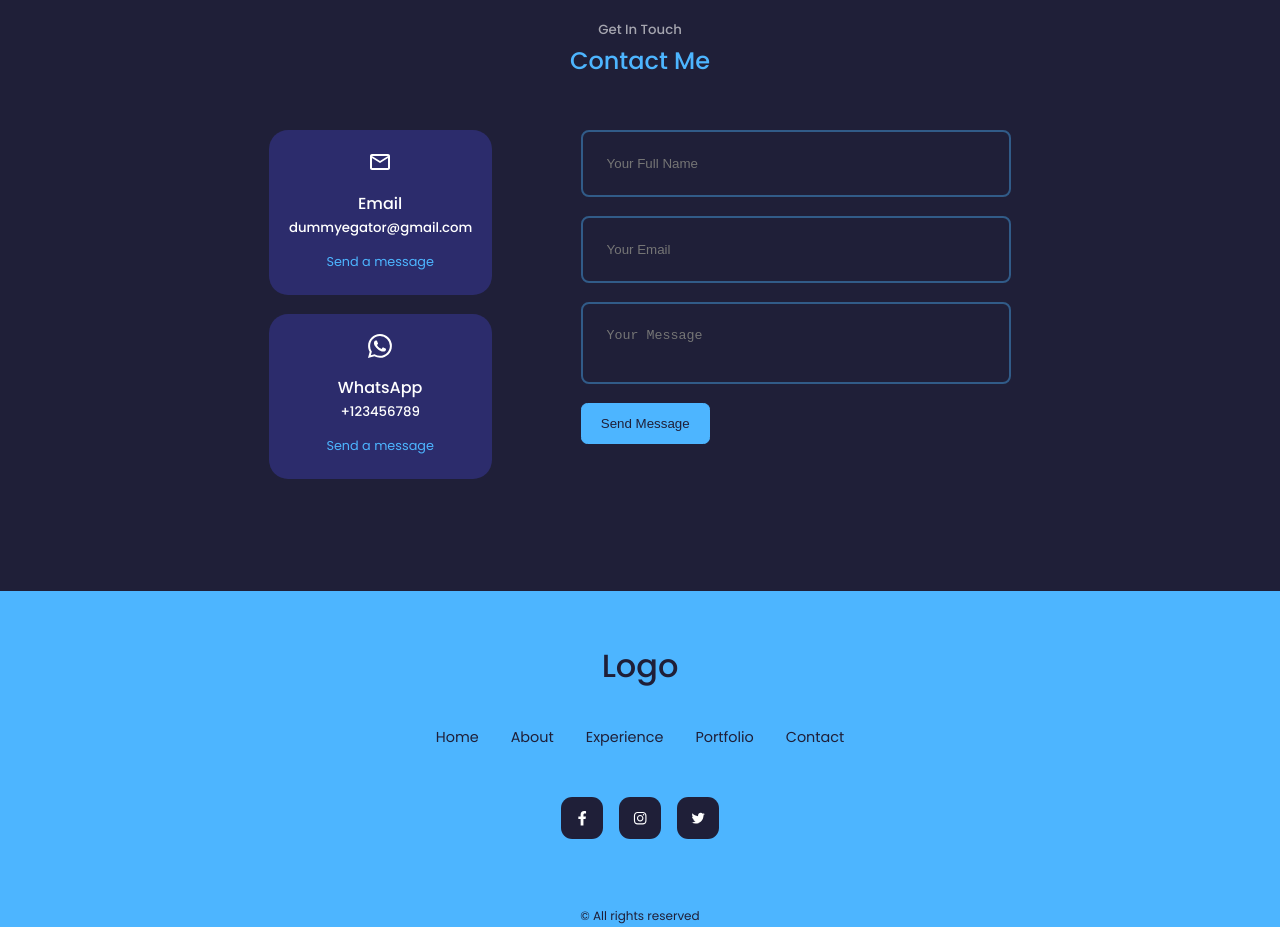
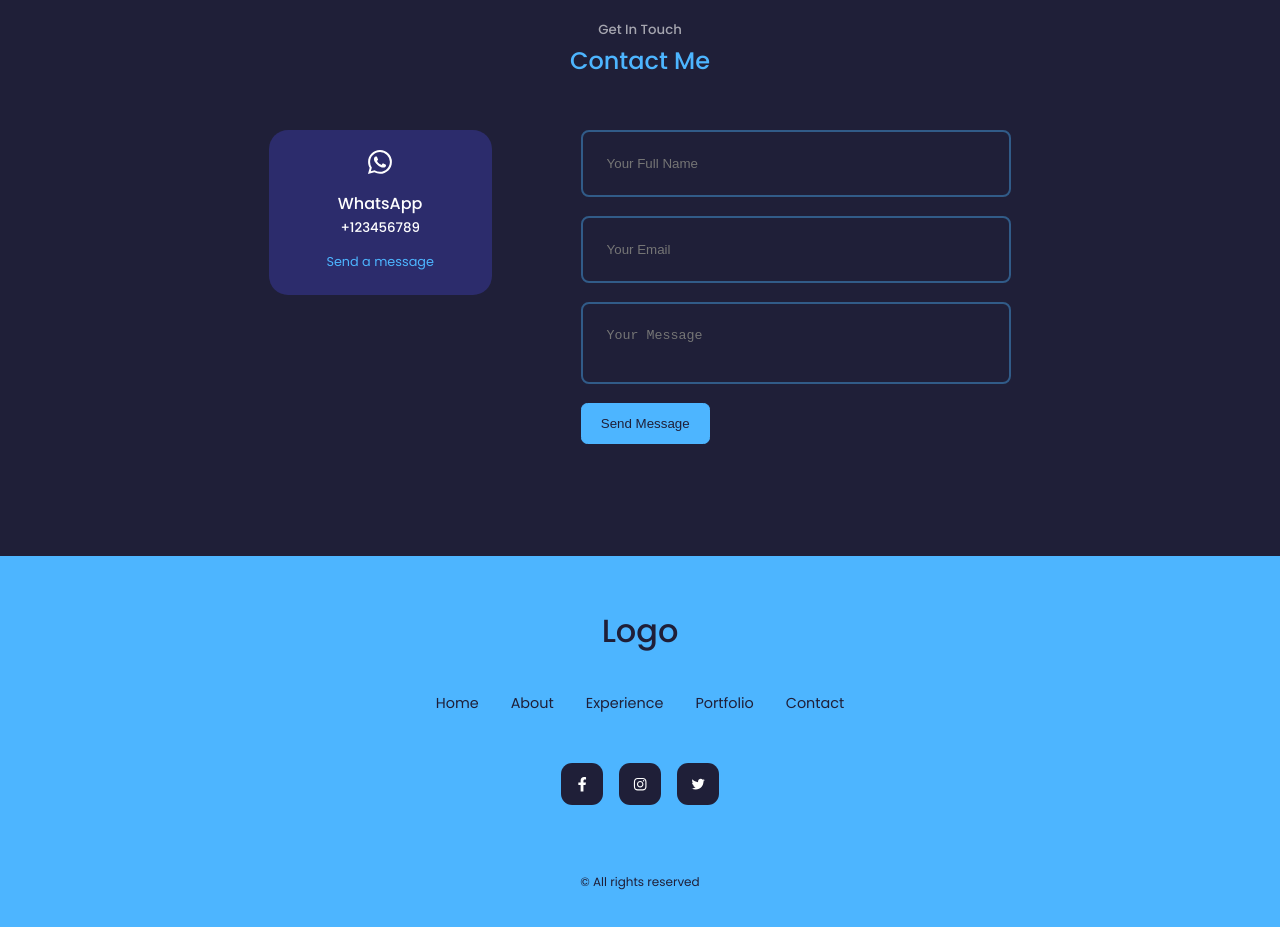
Before and after one commit to NatanaelSignorini/portfolio_react, a React (Create React App) app: page / in a window 1280 px wide. Shown: the part 2480-3407 px from the top of the page. Built offline with nearby package versions, Linux system fonts and the light colour scheme; no server answers.

Commit message:
contact atualizado

```diff
--- a/src/pages/contact/Contact.jsx
+++ b/src/pages/contact/Contact.jsx
@@ -2,12 +2,12 @@ import React, {useRef} from 'react'
 import './contact.css'
 import emailjs from 'emailjs-com';
 
-import {MdOutlineMail} from 'react-icons/md'
+//import {MdOutlineMail} from 'react-icons/md'
 import {BsWhatsapp} from 'react-icons/bs'
 
 const numberPhone = '5553984363504'
 const whatsappLink = "https://api.whatsapp.com/send?phone="+numberPhone
-const emailLink = "mailto:dummyegator@gmail.com"
+//const emailLink = "mailto:dummyegator@gmail.com"
 
 const YOUR_SERVICE_ID =''
 const YOUR_TEMPLATE_ID =''
@@ -32,12 +32,12 @@ const Contact = () => {
 
       <div className="container contact__container">
         <div className="contact__options">
-          <article className="contact__option">
+          {/* <article className="contact__option">
             <MdOutlineMail className="contact__option-icon"/>
             <h4>Email</h4>
             <h5>dummyegator@gmail.com</h5>
             <a href={emailLink} target="#blank"> Send a message</a>
-          </article>
+          </article> */}
 
           <article className="contact__option">
             <BsWhatsapp className="contact__option-icon"/>
```
